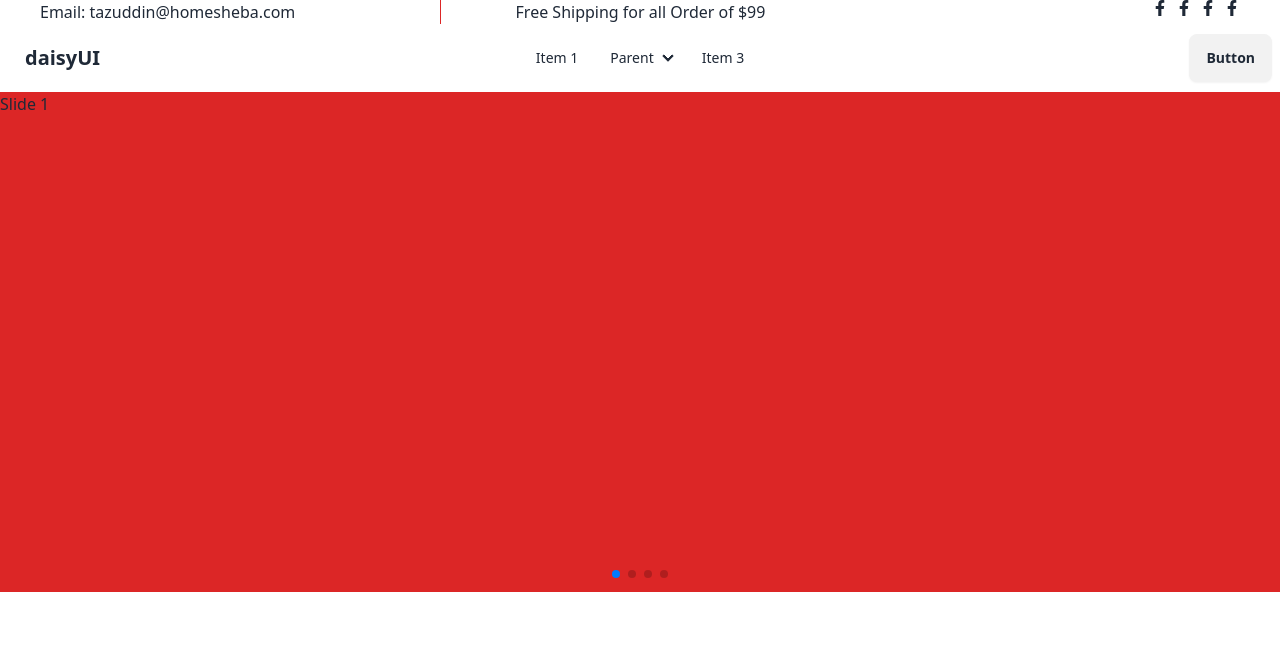
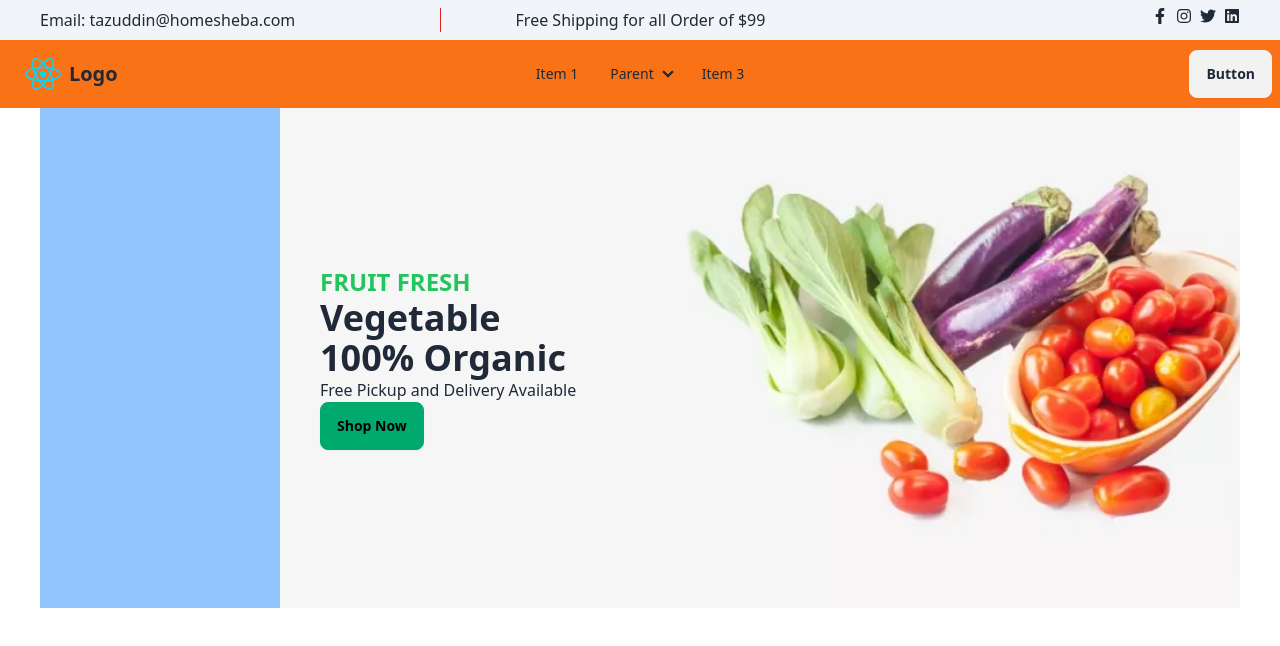
Before and after one commit to shaikTazUddin01/e-commerce, a React (Vite) app: page / in a window 1280 px wide. Shown: the top 646 px of the page. Built offline with nearby package versions, Linux system fonts and the light colour scheme.

Commit message:
added simple banner

```diff
--- a/src/Component/Home/Banner/Banner.jsx
+++ b/src/Component/Home/Banner/Banner.jsx
@@ -1,28 +1,30 @@
-import React, { useRef, useState } from 'react';
-// Import Swiper React components
-import { Swiper, SwiperSlide } from 'swiper/react';
-
-// Import Swiper styles
-import 'swiper/css';
-import 'swiper/css/pagination';
-
-// import './styles.css';
-
-// import required modules
-import { Pagination } from 'swiper/modules';
+import bannerImg from '../../../assets/banner/banner.jpg.webp'
 
 const Banner = () => {
     return (
-        <Swiper
-            pagination={true}
-            modules={[Pagination]}
-            className="mySwiper h-[500px]">
-            <SwiperSlide className='h-[500px] bg-red-600'>Slide 1</SwiperSlide>
-            <SwiperSlide className='h-[500px] bg-blue-600'>Slide 2</SwiperSlide>
-            <SwiperSlide className='h-[500px] bg-green-600'>Slide 3</SwiperSlide>
-            <SwiperSlide className='h-[500px] bg-yellow-600'>Slide 4</SwiperSlide>
+        <div className='flex h-[500px]'>
+            <div className='bg-blue-300 w-[20%]'>
 
-        </Swiper>
+            </div>
+            <div className=' w-[80%] z-10 '>
+                <div className='bg-cover z-20 h-[500px] flex items-center ' style={{ backgroundImage: `url(${bannerImg})` }}
+                >
+                    <div className='w-[50%] pl-10'>
+                        <h2 className='uppercase text-green-500 text-2xl font-bold'>
+                            Fruit fresh
+                        </h2>
+                        <h1 className='text-4xl font-bold'>
+                            Vegetable <br />
+                            100% Organic
+                        </h1>
+                        <p>
+                            Free Pickup and Delivery Available
+                        </p>
+                        <button className='btn btn-success'>Shop Now</button>
+                    </div>
+                </div>
+            </div>
+        </div>
     );
 };
 
--- a/src/Component/shared/NavBar/NavBar.jsx
+++ b/src/Component/shared/NavBar/NavBar.jsx
@@ -1,9 +1,9 @@
-import React from 'react';
+import logo from '../../../assets/react.svg';
 
 const NavBar = () => {
     return (
         <div>
-            <div className="navbar bg-base-100">
+            <div className="navbar bg-orange-500">
                 <div className="navbar-start">
                     <div className="dropdown">
                         <div tabIndex={0} role="button" className="btn btn-ghost lg:hidden">
@@ -21,7 +21,9 @@ const NavBar = () => {
                             <li><a>Item 3</a></li>
                         </ul>
                     </div>
-                    <a className="btn btn-ghost text-xl">daisyUI</a>
+                    <a className="btn btn-ghost text-xl">
+                        <img src={logo} alt="" /> Logo
+                    </a>
                 </div>
                 <div className="navbar-center hidden lg:flex">
                     <ul className="menu menu-horizontal px-1">
--- a/src/Component/shared/PageHeader/PageHeader.jsx
+++ b/src/Component/shared/PageHeader/PageHeader.jsx
@@ -1,18 +1,18 @@
-import { FaFacebookF } from "react-icons/fa";
+import { FaFacebookF, FaInstagram, FaLinkedin, FaTwitter } from "react-icons/fa";
 
 
 const PageHeader = () => {
     return (
-        <div className='grid grid-cols-3 px-10 '>
+        <div className='grid grid-cols-3 px-10 py-2 bg-slate-100'>
             <div className="">Email: tazuddin@homesheba.com </div>
             <div>
                 <h1 className=" border-l border-red-600 flex justify-center"> Free Shipping for all Order of $99</h1>
             </div>
             <div className="flex justify-end gap-2">
                 <FaFacebookF></FaFacebookF>
-                <FaFacebookF></FaFacebookF>
-                <FaFacebookF></FaFacebookF>
-                <FaFacebookF></FaFacebookF>
+                <FaInstagram></FaInstagram>
+                <FaTwitter></FaTwitter>
+                <FaLinkedin></FaLinkedin>
             </div>
         </div>
     );
--- a/src/Layout/MainLayout.jsx
+++ b/src/Layout/MainLayout.jsx
@@ -8,7 +8,10 @@ const MainLayout = () => {
         <div className='max-w-[1440px] mx-auto'>
             <PageHeader></PageHeader>
             <NavBar></NavBar>
+            <div className='px-10'>
+
             <Outlet></Outlet>
+            </div>
         </div>
     );
 };
```
Also changed, not shown: src/assets/banner/banner.jpg.webp (added).
